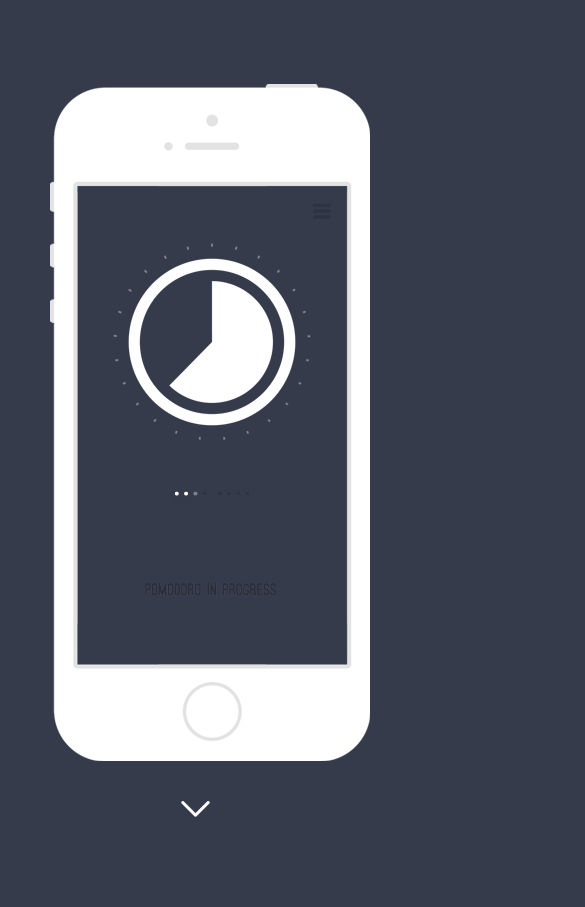
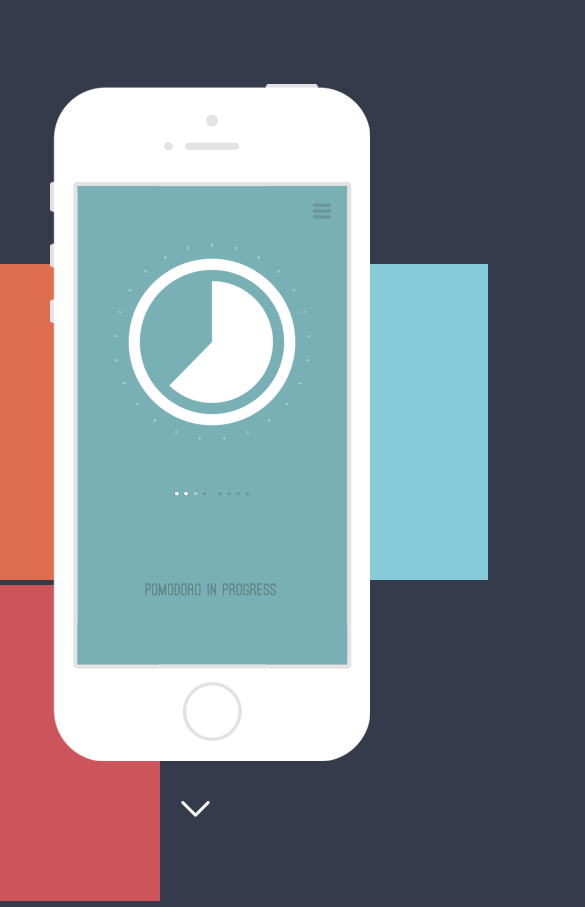
Before and after one commit to shelune/pimidrina, a plain HTML site: page index.html in a window 390 px wide. Shown: the top 907 px of the page, 585 px wide, since content can reach past the window. Before the commit the page ends 844 px from the top, so only its background shows below. Drawn offline with nearby package versions, Linux system fonts and the light colour scheme; files that its build step writes are made by us from their sources.

Commit message:
Got the iPhone background working but need more time on the slide changes

```diff
--- a/css/main.css
+++ b/css/main.css
@@ -194,6 +194,34 @@
 
 /* IMAGES INSIDE IPHONES
                         END */
+
+/* IPHONE BACKGROUNDs
+                    START */
+
+.themes-wrapper {
+    position: absolute;
+    width: 790px;
+    overflow: hidden;
+    z-index: 1;
+}
+
+.theme {
+    width: 160px;
+    height: 316px;
+    display: inline-block;
+}
+
+.iPhone-slides {
+    width: 272px;
+    height: 479px;
+    overflow: hidden;
+    display: inline-block;
+    margin-top: 102px;
+    background-color: #78b0b5;
+}
+
+/* IPHONE BACKGROUNDs
+                    END */
 
 /* ARROW AND BULLET
                     START */
--- a/js/main.js
+++ b/js/main.js
@@ -5,9 +5,10 @@
 
 var iPhone = $('.iPhone-wrapper'),
     slideWrapper = $('.iPhone-slides'),
-    themesWrapper = $('themes-wrapper'),
+    themesWrapper = $('.themes-wrapper'),
     winHeight,
     phoneHeight,
+    themesHeight,
     themeIndex = 1,
     colors = ["#7db3b8", "#df6e51", "#005670", "#87cbd8", "#b9ce6c", "#cc545a"],
     scale = '',
@@ -90,13 +91,30 @@
     }
 };
 
+var showNextTheme = function () {
+    var time = new Date().getTime();
+    if (time - 0 > 2000) {
+        if (themesWrapper.is(":visible")) {
+            slideWrapper.css("background-color", colors[themeIndex]);
+            themesWrapper.find(".first").animate({
+                "margin-left": "-160px"
+            }, function () {
+                $(this).css("margin-left", "30px");
+                resetTheme();
+            });
+        }
+    }
+    setTimeout(showNextTheme, 2000);
+};
+
+resetTheme();
 
 $(document).ready(function () {
 
     var calculate = function () {
         winHeight = $(window).height();
         phoneHeight = iPhone.height();
-        console.log(winHeight + "__" + phoneHeight + "__" + retina);
+        themesHeight = themesWrapper.height();
         if (phoneHeight > winHeight) {
             scale = ' scale(0.8)';
             iPhone.css({
@@ -113,6 +131,7 @@
         $('.page4 .content').height(winHeight - 100);
 
         themesWrapper.css("margin-top", winHeight / 2 - 316 / 2);
+        console.log(winHeight + "__" + phoneHeight + "__" + themesHeight + "__" + retina);
     };
 
     calculate();
```
